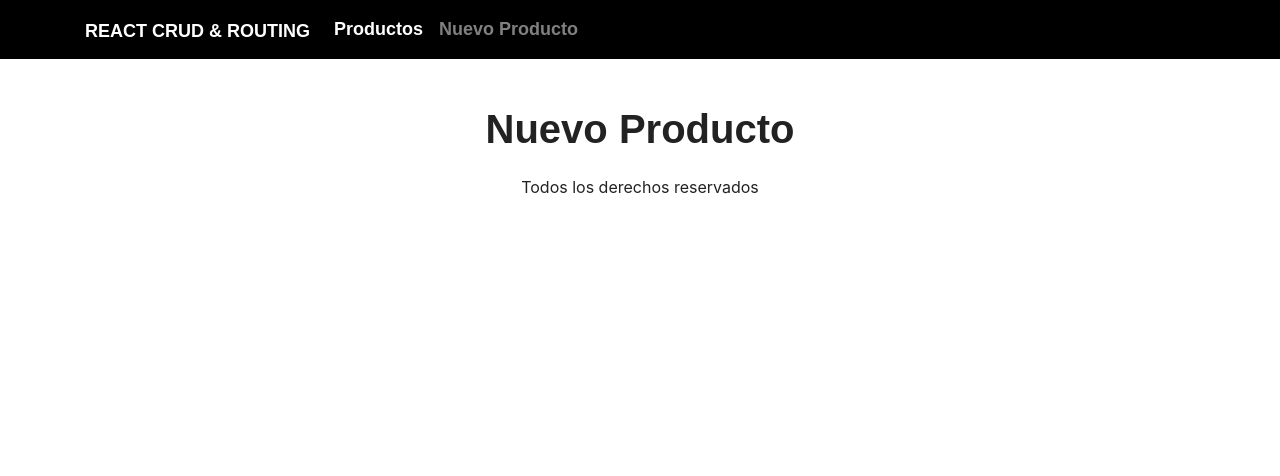
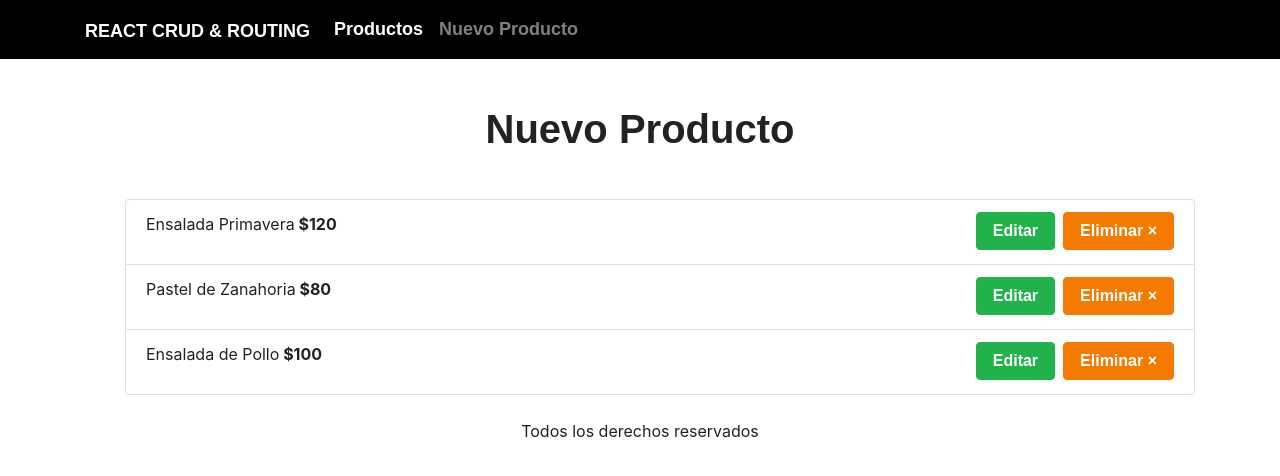
Before and after one commit to northerchild/administracion, a React (Create React App) app: page /productos in a window 1280 px wide. Shown: the top 476 px of the page. Built offline with nearby package versions, Linux system fonts and the light colour scheme; data requests are answered from the project's data file; a web font is replaced by a local one.

Commit message:
Mostrando los productos

```diff
--- a/src/App.js
+++ b/src/App.js
@@ -25,7 +25,7 @@
       <main className="container mt-5">
       <Switch>
         <Route exact path="/nuevo-producto" component={AgregarProducto}/>
-        <Route exact path="/productos" component={Productos}/>
+        <Route exact path="/productos" render={()=> (<Productos productos={productos} />)}/>
         <Route exact path="/productos/:id" component={Productos}/>
         <Route exact path="/productos/editar/:id" component={EditarProductos}/>
       </Switch>
--- /dev/null
+++ b/src/components/ProductoLista.js
@@ -0,0 +1,28 @@
+import React from 'react'
+import {Link} from 'react-router-dom';
+
+function ProductoLista({producto}) {
+    const eliminarProducto = id=>{
+        console.log('eliminar el id', id);
+    }
+    return(
+        <li className="list-group-item d-flex justify-content-between aling-items-center" data-categoria={producto.categoria}>
+            <p>
+                {producto.nombrePlatillo}
+    <span className="font-weight-bold"> ${producto.precioPlatillo}</span>
+            </p>
+            <div>
+            <Link to={`/productos/editar/${producto.id}`} className="btn btn-success mr-2">
+            Editar
+            </Link>
+            <button type="button"
+            className="btn btn-danger"
+            onClick={() => eliminarProducto(producto.id)}>
+                Eliminar &times;
+            </button>
+            </div>
+        </li>
+    )
+}
+
+export default ProductoLista;
--- a/src/components/Productos.js
+++ b/src/components/Productos.js
@@ -1,8 +1,18 @@
-import React from 'react'
+import React,{Fragment} from 'react'
+import ProductoLista from './ProductoLista'
 
-function Productos(){
+function Productos({productos}){
     return(
-        <h1 className="text-center">Nuevo Producto</h1>
+        <Fragment>
+            <h1 className="text-center">Nuevo Producto</h1>
+            <ul className="lis-group mt-5">
+                {productos.map(producto=>(
+                    <ProductoLista
+                    key = {producto.id}
+                    producto={producto}/>
+                ))}
+            </ul>
+        </Fragment>
     )
 }
 export default Productos;
```
